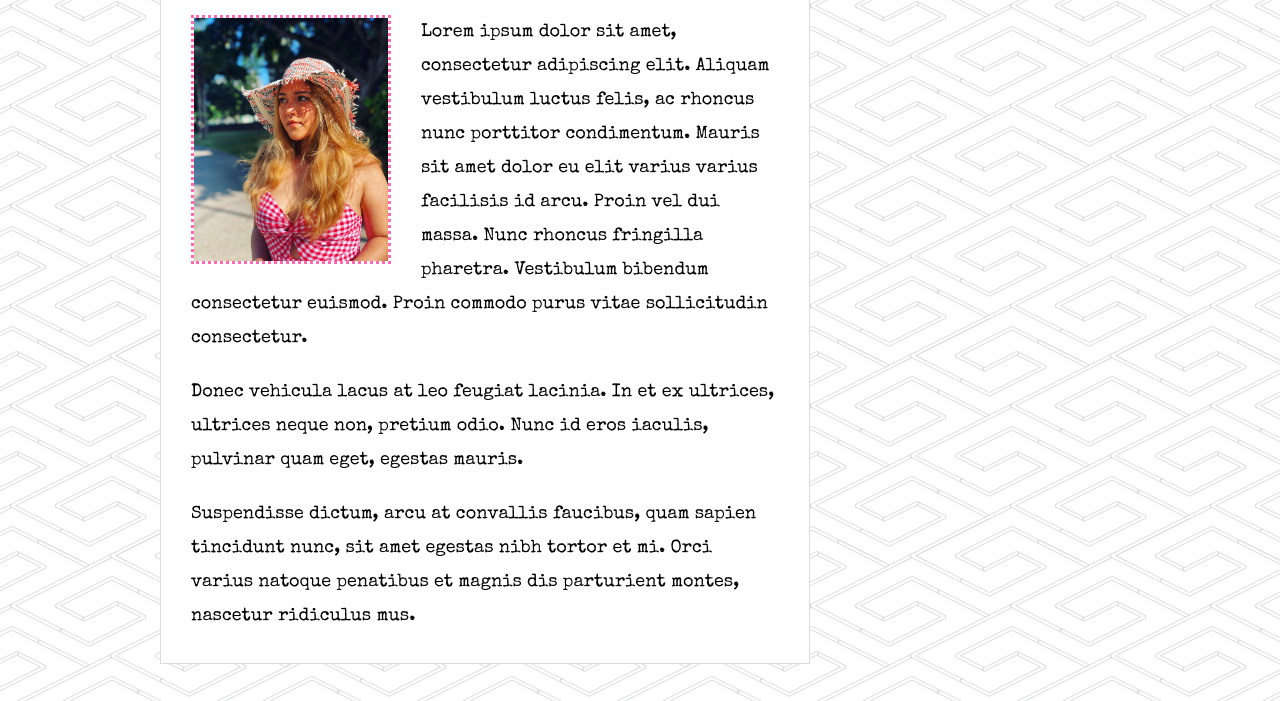
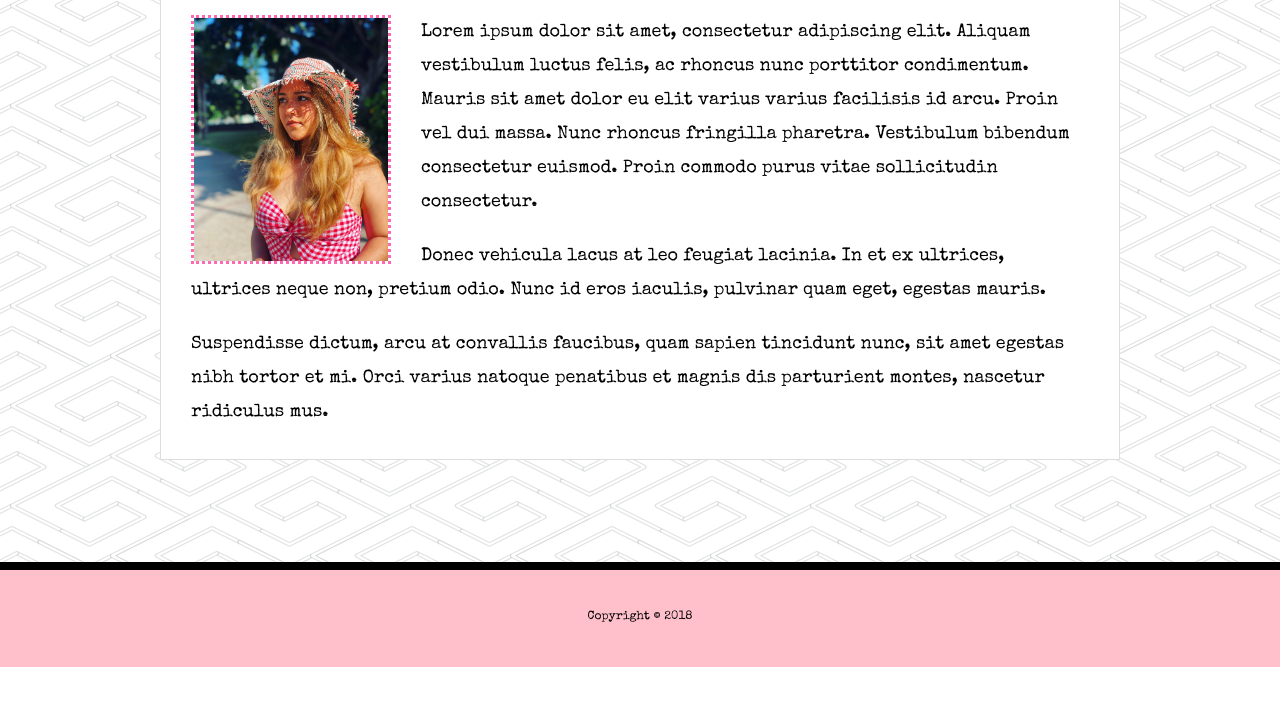
Before and after one commit to zsabrinaa/Responsive-Portfolio, a plain HTML site: page index.html in a window 1280 px wide. Shown: the part 238-939 px from the top of the page. After the commit the page ends 905 px from the top, so only its background shows below. Drawn offline with nearby package versions, Linux system fonts and the light colour scheme.

Commit message:
final submit

```diff
--- a/index.html
+++ b/index.html
@@ -24,7 +24,7 @@
   </header>
 
   <div id="main-container" class="container wrapper">
-    <section class="main-section ">
+    <section class="main-section max ">
       <h1>About Me</h1>
 
       <img src="images/IMG_9344.JPG" class="auth-image" alt="Your Name">
```
